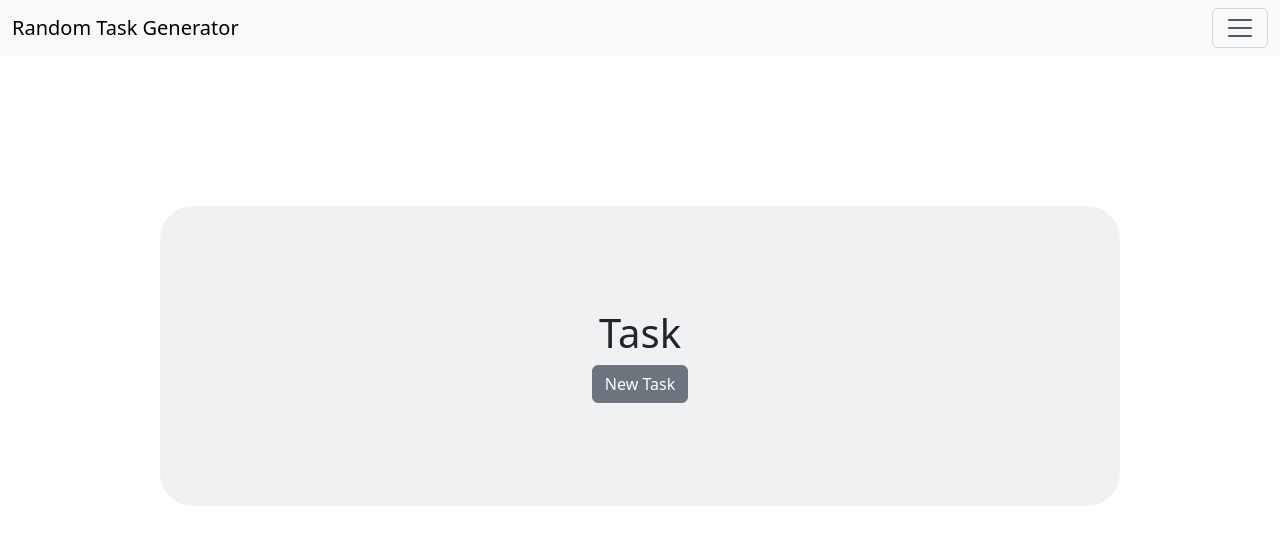
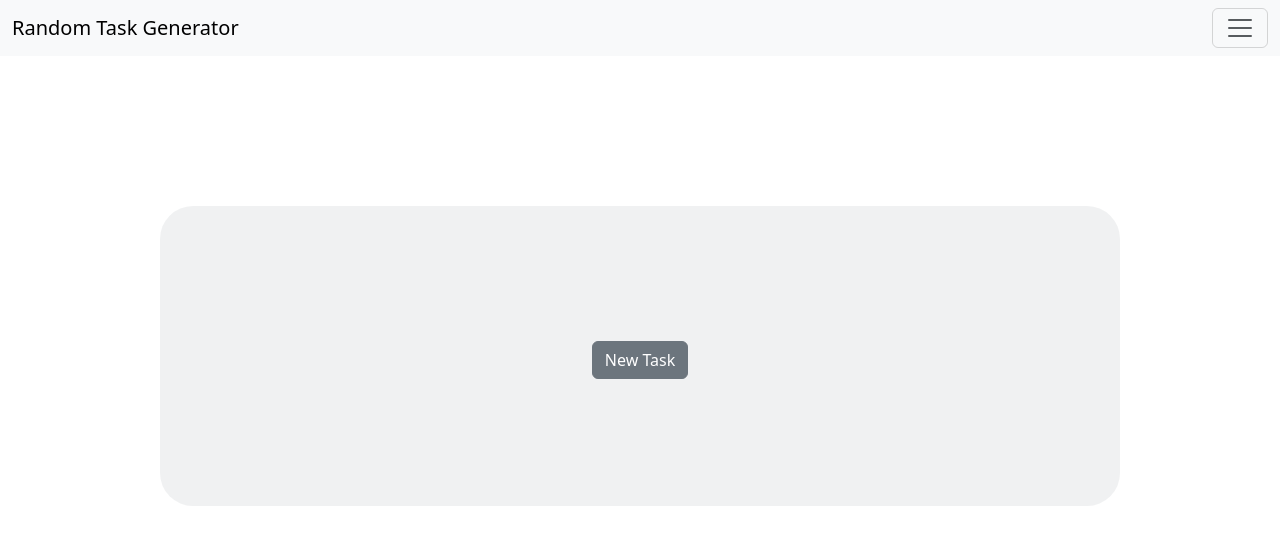
Before and after one commit to IsahiahAL/randomTaskGenerator, a plain HTML site: page index.html in a window 1280 px wide. Drawn offline with nearby package versions, Linux system fonts and the light colour scheme.

Commit message:
Update index.html
removed h1 inner text

```diff
--- a/index.html
+++ b/index.html
@@ -37,7 +37,7 @@
       </nav>
       <main>
         <div class="custom-container">
-            <h1 id="task">Task</h1>
+            <h1 id="task"></h1>
             <button class='btn btn-secondary' id="newTask">New Task</button>
         </div>
       </main>
```
